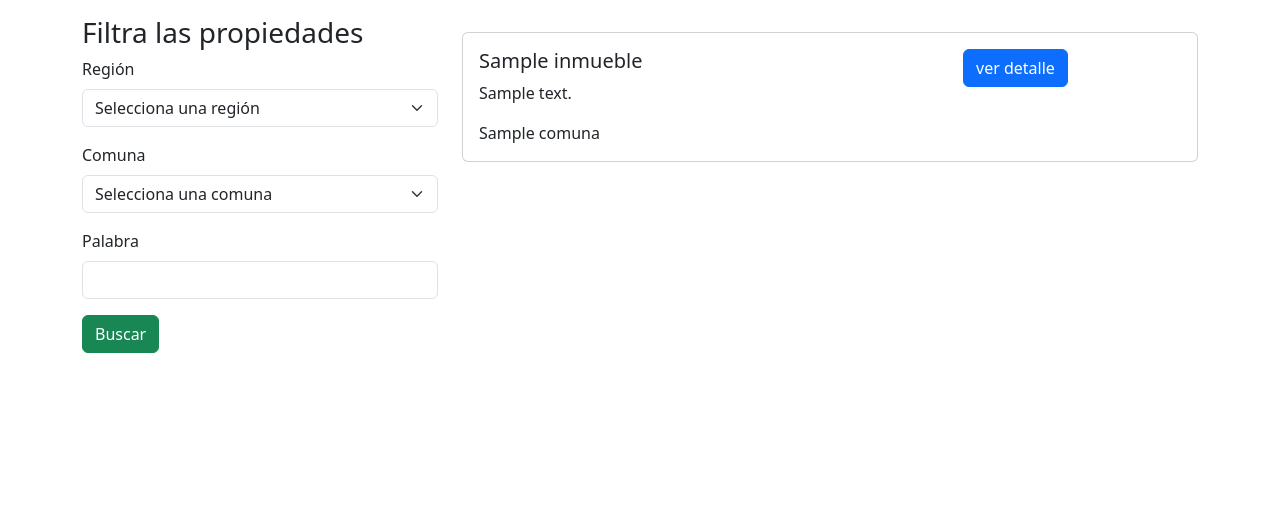
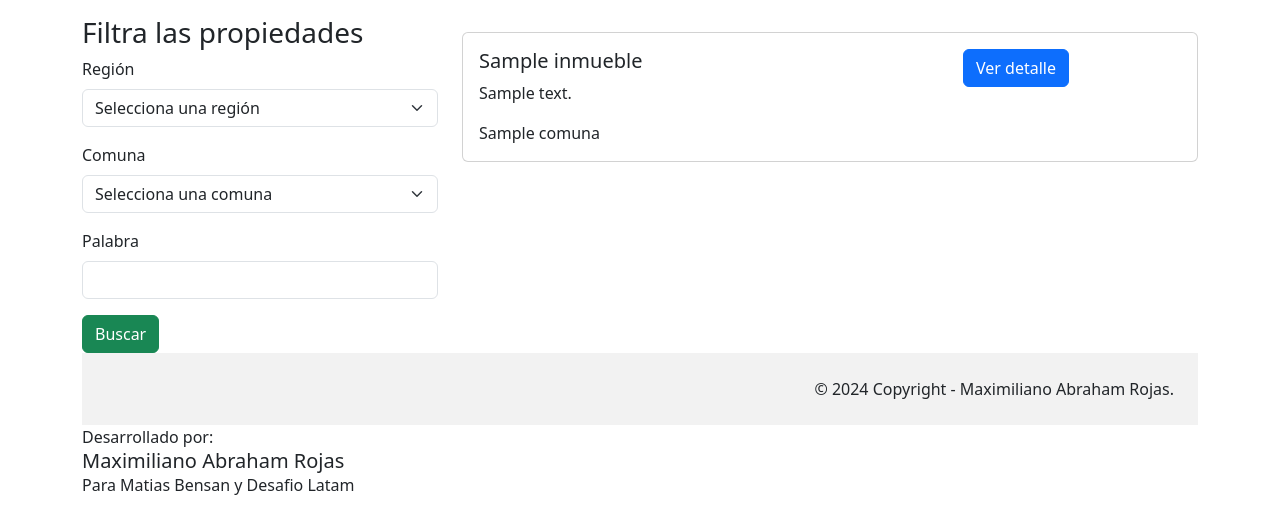
Before and after one commit to Maxabraham86/proyecto_m7, a Django app: template main/templates/index.html in a window 1280 px wide. Shown: the part 286-800 px from the top of the page. Run offline with Django 3.2, Linux system fonts and the light colour scheme; the template is opened without the code that fills it: most values are stand-ins (such as "Sample title", 1, 10 or a date in 2020); some web fonts are replaced.

Commit message:
[UPGRADE] Se implementa modal para dar detalle de los inmuebles, se agrega footer

```diff
--- a/main/templates/base.html
+++ b/main/templates/base.html
@@ -75,18 +75,31 @@
 
 
 
-        <div class="row">
-            <div class="col-12 col-md-4 offset-8">
-            </div>
-        </div>
-
 
         <main>
             {% block content %}{% endblock %}
         </main>
 
+        {% block footer %}
+
+	<div class="text-end p-4" style="background-color: rgba(0, 0, 0, 0.05);">
+		© 2024 Copyright - Maximiliano Abraham Rojas.
+	</div>
+
+
+
+
+	<div >
+		<div class="card-header bg-body-tet">
+			Desarrollado por:
+		</div>
+		<div class="card-body text-body-success ">
+		<h5 class="card-title">Maximiliano Abraham Rojas <br></h5>
+		<p class="card-text"> Para Matias Bensan y Desafio Latam</p>
+
+	</div>
     </div>
-
+    {% endblock %}
     <!-- Bootstrap JavaScript Libraries -->
 
 
--- a/main/templates/index.html
+++ b/main/templates/index.html
@@ -1,5 +1,5 @@
 {% extends 'base.html' %}
-
+{% load static %}
 {% block content %}
 <div class="row">
     <div class="col-4">
@@ -11,7 +11,6 @@
                     <option value="">Selecciona una región</option>
                     {% for region in regiones %}
                         <option value="{{region.cod}}">{{region.nombre}}
-
                         </option>
                     {% endfor %}
                 </select>
@@ -22,7 +21,6 @@
                     <option value="">Selecciona una comuna</option>
                     {% for comuna in comunas %}
                         <option value="{{comuna.cod}}">{{comuna.nombre}}
-
                         </option>
                     {% endfor %}
                 </select>
@@ -46,8 +44,33 @@
                         <p class="card-text">{{inmueble.comuna}}</p>
                     </div>
                     <div class="col-4">
-                            <a href="/inmueble/detalle/{{inmueble.id }}" class="btn btn-primary">ver detalle</a>
+                        <!-- Botón para abrir el modal -->
+                        <button type="button" class="btn btn-primary" data-bs-toggle="modal" data-bs-target="#detalleModal{{inmueble.id}}">
+                            Ver detalle
+                        </button>
 
+                        <!-- <a href="/inmueble/detalle/{{inmueble.id}}" class="btn btn-primary">Ver detalle</a> -->
+                    </div>
+                </div>
+            </div>
+        </div>
+
+        <!-- Modal -->
+        <div class="modal fade" id="detalleModal{{inmueble.id}}" tabindex="-1" aria-labelledby="detalleModalLabel{{inmueble.id}}" aria-hidden="true">
+            <div class="modal-dialog modal-dialog-centered">
+                <div class="modal-content">
+                    <div class="modal-header">
+                        <h5 class="modal-title" id="detalleModalLabel{{inmueble.id}}">{{ inmueble.nombre }}</h5>
+                        <button type="button" class="btn-close" data-bs-dismiss="modal" aria-label="Close"></button>
+                    </div>
+                    <div class="modal-body">
+                        <img src="{% static 'img/casa_ejemplo.jpeg' %}" class="img-fluid ms-2" alt="">
+                        <div class="card-body">
+                            <h5 class="card-title">{{ inmueble.nombre }}</h5>
+                            <p class="card-text">{{ inmueble.descripcion }}</p>
+                            <p class="card-text">{{ inmueble.precio_mensual }}</p>
+                            <a href="/inmueble/detalle/{{inmueble.id}}" class="btn btn-primary">Ver detalle</a>
+                        </div>
                     </div>
                 </div>
             </div>
--- a/main/views.py
+++ b/main/views.py
@@ -61,7 +61,7 @@ def filtrar_inmuebles (region_cod,comuna_cod, palabra):
 
     elif filtro_ubicacion is not  None and filtro_palabra is not None:
         return Inmueble.objects.filter(filtro_palabra & filtro_ubicacion)
-    #return []
+
 
 ## mi propuesta unicial
 # def filtrar_inmuebles(region_cod, comuna_cod,palabra):
```
Lines whose indentation alone changed are shown as unchanged.
